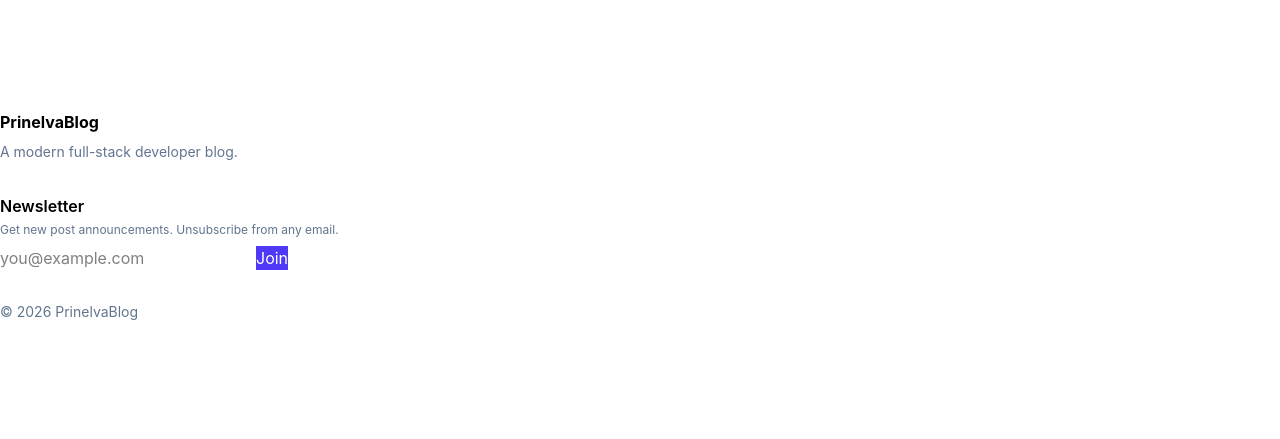
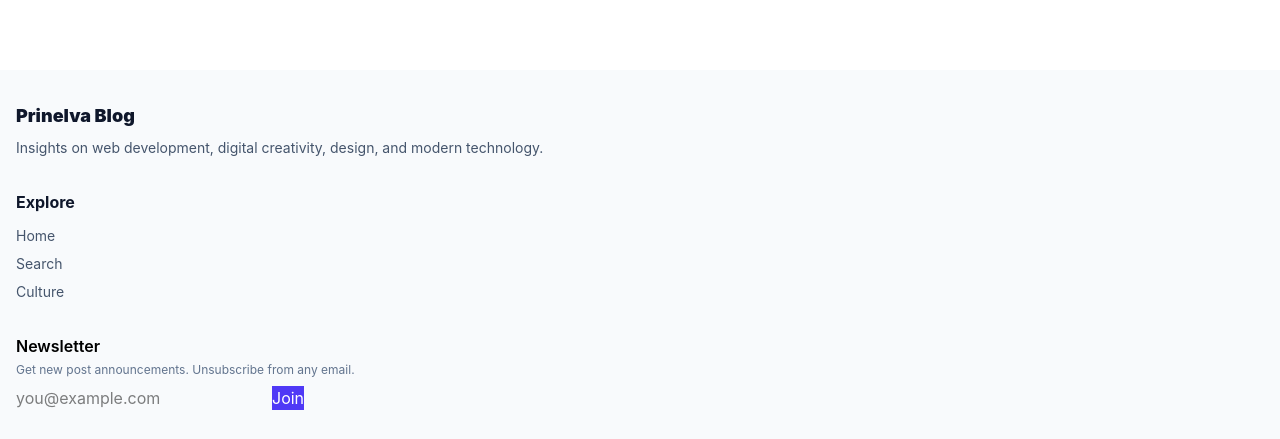
Before and after one commit to Prinelva/Prinelva-blog, a React (Vite) app in the folder client/: page / in a window 1280 px wide. Shown: the part 2218-2657 px from the top of the page. Before the commit the page ends 2580 px from the top, so only its background shows below. Built offline with nearby package versions, Linux system fonts and the light colour scheme; no server answers.

Commit message:
Fix category nav: stop filtering out category slugs and dedupe categories so all saved categories appear in the navbar

```diff
--- a/client/src/components/Layout.jsx
+++ b/client/src/components/Layout.jsx
@@ -16,19 +16,14 @@ const [categoryError,setCategoryError]=useState('');
     useEffect(()=>{api.get('/categories')
         .then(response=>setCategories(response.data.categories))
         .catch(()=>setCategoryError('Categories could not be loaded. Refresh the page to try again.'))},[]);
-const browseCategories=categories
-    .filter(category=>!['technologies','css','sports','nodejs','react'].includes(category.slug)
-        &&category.name.toLowerCase()!=='react')
-    .concat([
-        ...(!categories.some(category=>category.slug==='sports')
-            ?[{_id:'sports',name:'Sports',slug:'sports'}]:[]),
-        ...(!categories.some(category=>category.slug==='fashion')
-            ?[{_id:'fashion',name:'Fashion',slug:'fashion'}]:[]),
-        ...(!categories.some(category=>category.slug==='culture')
-            ?[{_id:'culture',name:'Culture',slug:'culture'}]:[]),
-        ...(!categories.some(category=>category.slug==='job')
-            ?[{_id:'job',name:'Job',slug:'job'}]:[]),
-    ])
+    const defaultCategories=[
+        {_id:'sports',name:'Sports',slug:'sports'},
+        {_id:'fashion',name:'Fashion',slug:'fashion'},
+        {_id:'culture',name:'Culture',slug:'culture'},
+        {_id:'job',name:'Job',slug:'job'},
+    ];
+    const browseCategories=[...categories, ...defaultCategories]
+        .filter((category, index, list) => category && category.slug && category.name && list.findIndex(item => item?.slug === category.slug) === index)
         .sort((a,b)=>a.name.localeCompare(b.name));
     return <><header className="sticky top-0 z-50 border-b border-slate-200/80 bg-white/90
  backdrop-blur dark:border-slate-800 dark:bg-slate-950/90">
@@ -104,14 +99,34 @@ return <><header className="sticky top-0 z-50 border-b border-slate-200/80 bg-wh
  bg-gradient-to-r from-indigo-950 via-indigo-900 to-slate-900 shadow-sm">
     <div className="container-page flex justify-start gap-5 overflow-x-auto py-3 text-sm whitespace-nowrap md:justify-center">
         {browseCategories.map(category=><Link key={
-            category._id} onClick={()=>setOpen(false)}
+            category._id || category.slug} onClick={()=>setOpen(false)}
             className="shrink-0 font-medium text-indigo-100 transition-colors hover:text-white"
             to={`/category/${category.slug}`}>{category.name}</Link>)}
         {!categories.length&&!categoryError&&
         <span role="status" className="shrink-0 text-indigo-100">Loading categories...</span>
         }
     </div>
-</nav>{categoryError&&<p role="status" className="container-page py-2 text-xs text-red-600 dark:text-red-400">{categoryError}</p>}</header><main><Outlet/></main><footer className="mt-16 border-t border-slate-200 py-10 dark:border-slate-800"><div className="container-page grid gap-8 md:grid-cols-3"><div><b>PrinelvaBlog</b><p className="mt-2 text-sm text-slate-500">A modern full-stack developer blog.</p></div><Newsletter/><div><p className="text-sm text-slate-500">© {new Date().getFullYear()} PrinelvaBlog</p></div></div></footer></>}
+</nav>{categoryError&&<p role="status" className="container-page py-2 text-xs text-red-600 dark:text-red-400">{categoryError}</p>}</header><main><Outlet/></main><footer className="mt-16 border-t border-slate-200 bg-slate-50 px-4 py-8 dark:border-slate-800 dark:bg-slate-950">
+    <div className="container-page grid gap-8 md:grid-cols-3">
+        <div>
+            <h3 className="text-lg font-black text-slate-900 dark:text-white">Prinelva Blog</h3>
+            <p className="mt-2 text-sm text-slate-600 dark:text-slate-300">Insights on web development, digital creativity, design, and modern technology.</p>
+        </div>
+        <div>
+            <h4 className="font-bold text-slate-900 dark:text-white">Explore</h4>
+            <div className="mt-3 space-y-2 text-sm text-slate-600 dark:text-slate-300">
+                <Link className="block hover:text-indigo-600" to="/">Home</Link>
+                <Link className="block hover:text-indigo-600" to="/search">Search</Link>
+                <Link className="block hover:text-indigo-600" to="/category/culture">Culture</Link>
+            </div>
+        </div>
+        <div>
+            <Newsletter/>
+        </div>
+    </div>
+</footer></>;
+}
+
 function Newsletter(){const [email,setEmail]=useState('');
     const [msg,setMsg]=useState('');
     async function submit(e){e.preventDefault();
```
Lines whose indentation alone changed are shown as unchanged.
